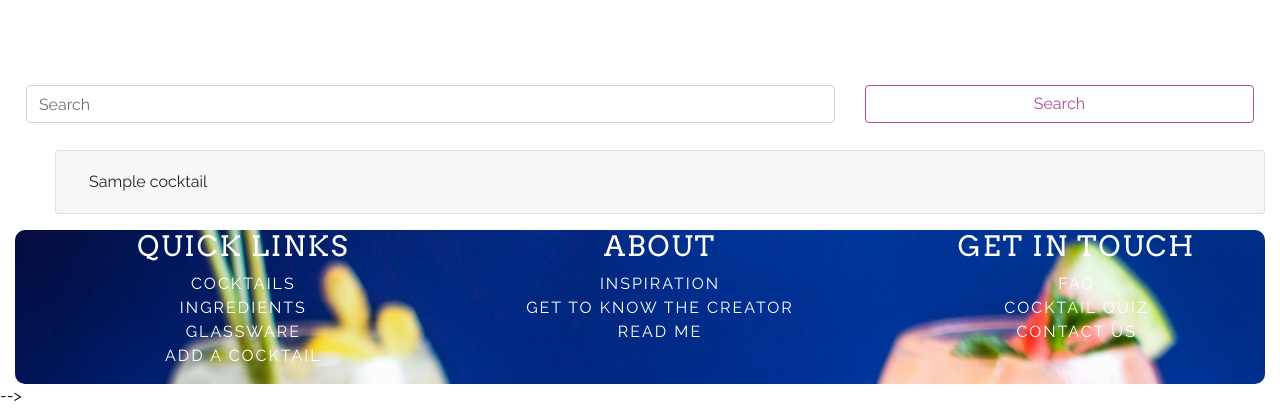
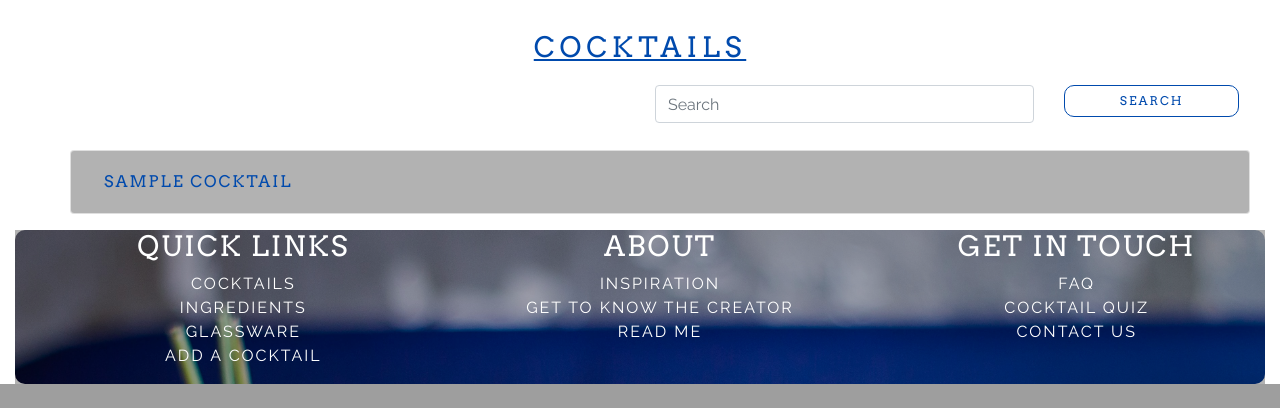
Before and after one commit to noblesaleka/cocktail_app, a Flask app: page / in a window 1280 px wide. Shown: the part 557-965 px from the top of the page. After the commit the page ends 941 px from the top, so only its background shows below. Run offline with Flask 2, Linux system fonts and the light colour scheme; grey boxes marked "Sample" are stand-in pictures; a database or web service that is not in the repository returns one stand-in record (values such as "Sample title"); some libraries are stand-ins or nearby versions.

Commit message:
formatted accordion style

```diff
--- a/static/css/style.css
+++ b/static/css/style.css
@@ -6,9 +6,7 @@ html {
 }
 
 body {
-    color: black;
     font-family: 'Raleway', sans-serif;
-
 }
 
 .rotate {
@@ -57,7 +55,6 @@ body {
 #browse_cocktail_btn {
     font-family: 'Arvo', serif;
     letter-spacing: 4px;
-
 }
 
 .btn_small {
@@ -81,16 +78,36 @@ h1 {
 
 h2 {
     font-size: 1.8em;
+    font-family: 'Arvo', serif;
+    color: #004aad !important;
+    font-weight: 500 !important;
+    text-transform: uppercase;
+    position: relative;
+    letter-spacing: 2px;
+}
+
+.card-header-h2 {
+    font-family: 'Arvo', serif;
+    color: #004aad !important;
+    font-weight: 500 !important;
+    text-transform: uppercase;
+    position: relative;
+    letter-spacing: 2px;
 }
 
 h3 {
     font-family: 'Arvo', serif;
-    color: white !important;
-    font-weight: 500;
+    color: #004aad !important;
+    font-weight: 500 !important;
     text-transform: uppercase;
     position: relative;
     text-decoration: none;
     letter-spacing: 2px;
+}
+
+.browse-cocktails-section h3 {
+    letter-spacing: 5px;
+    text-decoration: underline;
 }
 
 .nav-link {
@@ -135,11 +152,13 @@ h3 {
 footer {
     border-radius: 10px;
     background-image: url("../images/logo/louis-hansel-shotsoflouis-b8-G0zZDCyY-unsplash.jpg");
-    background-position: 0px -200px;
+
     background-size: cover;
     background-repeat: no-repeat;
+}
 
-
+.footer h3 {
+    color: white !important;
 }
 
 .footer-nav li {
@@ -175,6 +194,9 @@ footer {
     transform: scaleX(1);
 }
 
+.grey-background {
+    background-color: rgba(0,0,0,0.3)
+}
 
 .search-box {
     padding: 10.875px;
@@ -184,11 +206,40 @@ footer {
 
 .search-btn {
   width: 100%;
-  color: #AF4D98;
-  border-color: #AF4D98;
+  color: #004aad;
+  border-color: #004aad;
+  transition: 0.75s ease-in-out;
+  border-radius: 10px;
 }
 
 .search-btn:hover {
-  background-color: #AF4D98;
-  border-color: #AF4D98;
+    background-color: #338BFF !important;
+    border-color: #5CA3FF;
 }
+
+#search_cocktail_btn {
+    font-family: 'Arvo', serif;
+    letter-spacing: 2px;
+    text-transform: uppercase;
+    font-size: 12px;
+}
+
+.card-header {
+    background-color: rgba(0,0,0,0.3);
+}
+
+.cocktail_image {
+    min-width: 100%;
+    max-height: 300px;
+    object-fit:cover;
+}
+
+.cocktail_fields {
+    font-size: 0.8em;
+    font-weight: 400;
+    text-transform: uppercase;
+    letter-spacing: 2px;
+    color: #004aad;
+    font-family: 'Arvo', serif;
+
+}
--- a/templates/base.html
+++ b/templates/base.html
@@ -27,7 +27,7 @@
           <div class="jumbotron d-flex align-items-center" style="">
 
             <!-- Bootstrap Nav -->
-            <div class="container-fluid">
+            <div class="container-fluid text-center">
               <div class="row">
                 <div class="col-12">
                   <nav class="navbar navbar-expand-md navbar-light d-block" style="background-color: rgba(0,0,0,0.2);">
@@ -82,7 +82,7 @@
     <footer class="footer">
       <div class="container-fluid text-center">
         <div class="row">
-          <div class="col-md-4">
+          <div class="col-md-4 grey-background">
 
             <ul class="footer-nav">
               <li>
@@ -110,7 +110,7 @@
               </li>
             </ul>
           </div>
-          <div class="col-md-4">
+          <div class="col-md-4 grey-background">
             <ul class="footer-nav">
               <li>
                 <h3>About</h3>
@@ -132,7 +132,7 @@
               </li>
             </ul>
           </div>
-          <div class="col-md-4">
+          <div class="col-md-4 grey-background">
 
             <ul class="footer-nav">
               <li>
@@ -181,4 +181,4 @@
   <script src="https://stackpath.bootstrapcdn.com/bootstrap/4.4.1/js/bootstrap.min.js" integrity="sha384-wfSDF2E50Y2D1uUdj0O3uMBJnjuUD4Ih7YwaYd1iqfktj0Uod8GCExl3Og8ifwB6" crossorigin="anonymous"></script>
 </body>
 
-</html>-->
+</html>
--- a/templates/cocktails.html
+++ b/templates/cocktails.html
@@ -1,18 +1,20 @@
 {% extends 'base.html' %} {% block content %}
 
-<div class="titlebar sigmar text-center">
-  <h3>Browse All Cockatils</h3>
+<div class="container-fluid browse-cocktails-section" id="browse-cocktails-section">
+
+<div class="text-center">
+  <h3>Cocktails</h3>
 </div>
 
 <div class="continer-fluid search-box">
   <form action="search_cocktails" method="POST">
 
     <div class="row">
-      <div class="col-8">
+      <div class="col-sm-6 col-md-4 offset-md-6">
         <input class="form-control" type="search" placeholder="Search" id="search_field" name="search_field" aria-label="Search" value="">
       </div>
-      <div class="col-4 ">
-        <button class="btn btn-outline-success search-btn align-bottom" type="submit">Search</button>
+      <div class="col-sm-6 col-md-2">
+        <button class="btn btn-outline-success search-btn align-bottom" id="search_cocktail_btn" type="submit">Search</button>
       </div>
     </div>
   </form>
@@ -26,20 +28,47 @@
     <div class="card">
       <div class="card-header" id="headingOne">
         <h2 class="mb-0">
-          <button class="btn sigmar" type="button" data-toggle="collapse" data-target="#accordian-{{loop.index}}" aria-expanded="true" aria-controls="collapseOne">
+          <button class="btn card-header-h2" type="button" data-toggle="collapse" data-target="#accordian-{{loop.index}}" aria-expanded="true" aria-controls="collapseOne">
                     {{cocktail.cocktail_name}}
-                </button>
+          </button>
         </h2>
       </div>
 
       <div id="accordian-{{loop.index}}" class="collapse show" aria-labelledby="headingOne" data-parent="#accordionExample">
         <div class="card-body">
-          <img src="/static/images/cocktails/{{cocktail.cocktail_image}}" height="42" width="42">
-          <img src="/static/images/cocktails/46t6io.jpg" height="42" width="42">
-          {{cocktail.cocktail_image}}
-          <div class="description">Description: {{cocktail.cocktail_description}}</div>
-          <div class="ingredients">{{cocktail.ingredients}}</div>
-          <div class="preparation">{{cocktail.preparation_steps}}</div>
+          <div class="container text-center">
+            <div class="row">
+              <div class="col-6 "><img src="/static/images/cocktails/{{cocktail.cocktail_image}}" class="img-fluid cocktail_image"></div>
+              <div class="col-6">
+                <div class="description cocktail_fields">Description</div>
+                <div class="document_info">{{cocktail.cocktail_description}}</div>
+                <br>
+                <div class="ingredients cocktail_fields">Ingredients</div>
+                <div class="document_info">{{cocktail.ingredients}}</div>
+                <br>
+                <div class="preparation cocktail_fields">Steps</div>
+                <div class="document_info">{{cocktail.preparation_steps}}</div>
+                <br>
+                <div class="preparation cocktail_fields">Glass</div>
+                <div class="document_info">{{cocktail.glass_name}}</div>
+                <br>
+                <div class="preparation cocktail_fields">Virgin</div>
+                <div class="document_info">{{cocktail.is_virgin}}</div>
+                <br>
+                <div class="preparation cocktail_fields">Strength</div>
+                <div class="document_info">{{cocktail.cocktail_strength}}</div>
+                </div>
+            </div>
+          </div>
+
+
+
+
+
+
+
+
+
 
         </div>
       </div>
@@ -48,5 +77,6 @@
 
   {% endfor %}
 </ul>
+</div>
 
 {% endblock %}
```
Also changed, not shown: .c9/metadata/environment/app.py (+1 -1 lines), .c9/metadata/environment/templates/base.html (+1 -1 lines), .c9/metadata/environment/templates/cocktails.html (deleted, +0 -1 lines), .c9/metadata/environment/static/css/style.css, static/images/cocktails/47r71x.jpg (added), static/images/logo/the_cocktail_handbook_logo.png.
